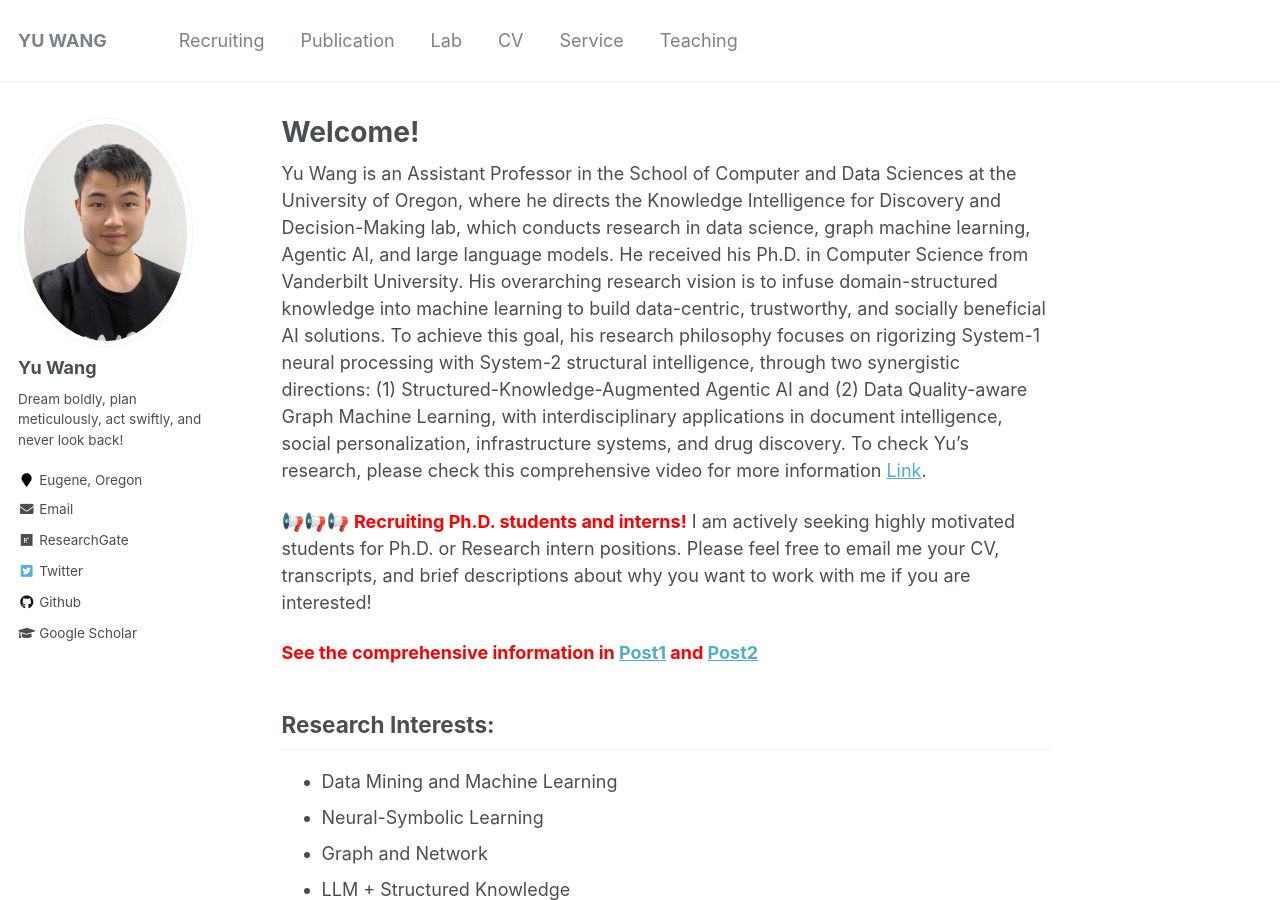
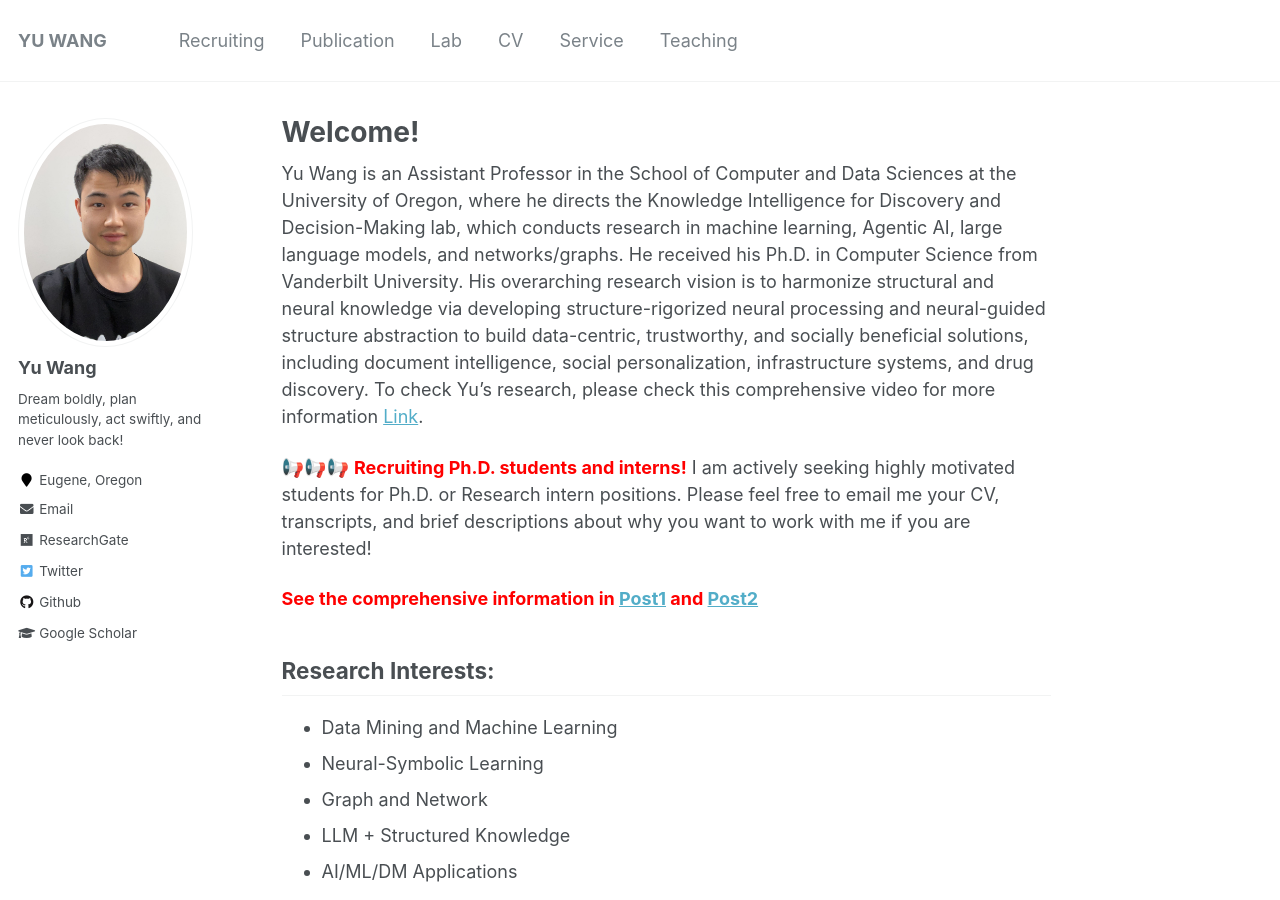
Before and after one commit to yuwang0103/yuwang0103.github.io, a Jekyll site: the page built from _pages/about.md, in a window 1280 px wide and 900 px high. Built offline with Jekyll 4.4.1, drawn with Linux system fonts in a browser that asks for light colours.

Commit message:
Update about.md

```diff
--- a/_pages/about.md
+++ b/_pages/about.md
@@ -9,7 +9,7 @@
 ---
 
 
-Yu Wang is an Assistant Professor in the School of Computer and Data Sciences at the University of Oregon, where he directs the Knowledge Intelligence for Discovery and Decision-Making lab, which conducts research in data science, graph machine learning, Agentic AI, and large language models. He received his Ph.D. in Computer Science from Vanderbilt University. His overarching research vision is to infuse domain-structured knowledge into machine learning to build data-centric, trustworthy, and socially beneficial AI solutions. To achieve this goal, his research philosophy focuses on rigorizing System-1 neural processing with System-2 structural intelligence, through two synergistic directions: (1) Structured-Knowledge-Augmented Agentic AI and (2) Data Quality-aware Graph Machine Learning, with interdisciplinary applications in document intelligence, social personalization, infrastructure systems, and drug discovery. To check Yu's research, please check this comprehensive video for more information <a href='https://media.oregonstate.edu/media/t/1_qor5vsmj/232665543'>Link</a>.
+Yu Wang is an Assistant Professor in the School of Computer and Data Sciences at the University of Oregon, where he directs the Knowledge Intelligence for Discovery and Decision-Making lab, which conducts research in machine learning, Agentic AI, large language models, and networks/graphs. He received his Ph.D. in Computer Science from Vanderbilt University. His overarching research vision is to harmonize structural and neural knowledge via developing structure-rigorized neural processing and neural-guided structure abstraction to build data-centric, trustworthy, and socially beneficial solutions, including document intelligence, social personalization, infrastructure systems, and drug discovery. To check Yu's research, please check this comprehensive video for more information <a href='https://media.oregonstate.edu/media/t/1_qor5vsmj/232665543'>Link</a>.
 
 📢📢📢 <span style="color:red">**Recruiting Ph.D. students and interns!**</span> I am actively seeking highly motivated students for Ph.D. or Research intern positions. Please feel free to email me your CV, transcripts, and brief descriptions about why you want to work with me if you are interested!
 
```
